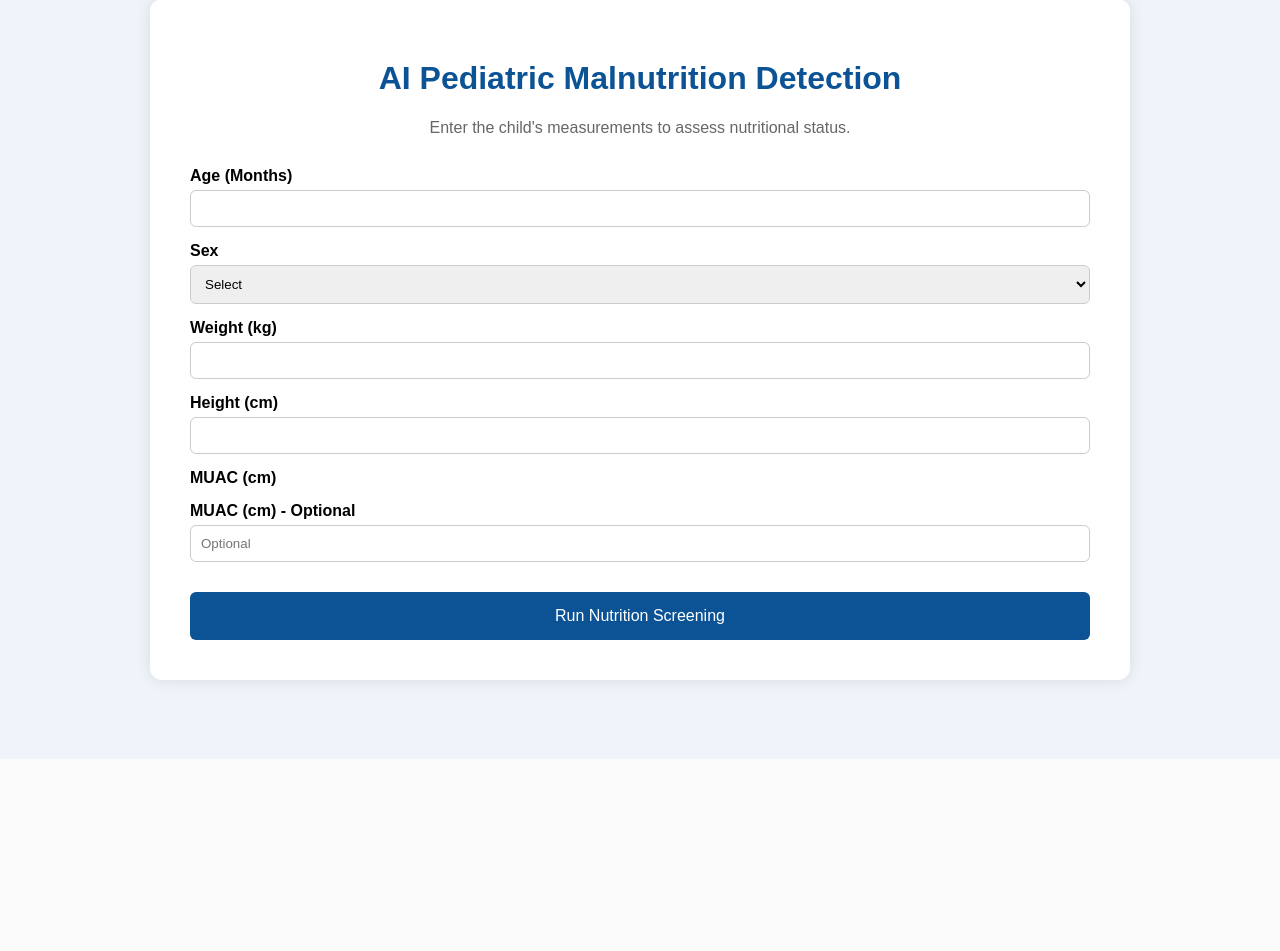
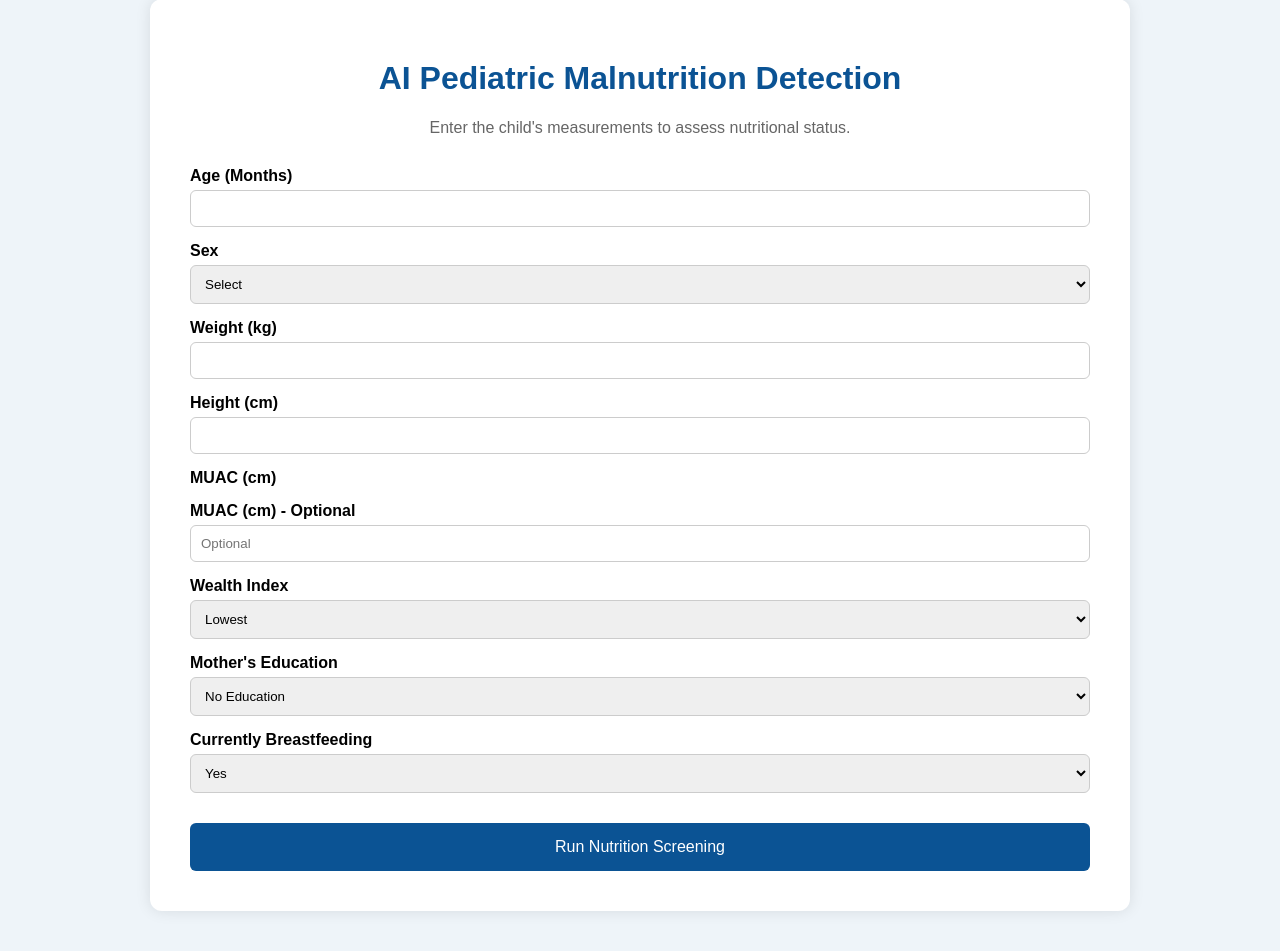
Before and after one commit to mariyamallick/AI-Pediatric-Malnutrition-Detection, a Flask app: page / in a window 1280 px wide. Shown: the part 41-992 px from the top of the page. Before the commit the page ends 800 px from the top, so only its background shows below. Run offline with Flask 3, Linux system fonts and the light colour scheme; parts of the project's set-up code (start-up, migrations or seed data) failed here and were passed over.

Commit message:
Implented DHS dataset

```diff
--- a/app/app.py
+++ b/app/app.py
@@ -41,11 +41,14 @@ def home():
 def predict():
 
     sample_child = {
-        "age_months": int(request.form["age_months"]),
-        "sex": int(request.form["sex"]),
-        "weight_kg": float(request.form["weight_kg"]),
-        "height_cm": float(request.form["height_cm"]),
-        "muac_cm": float(request.form["muac_cm"]) if request.form["muac_cm"] else None
+    "age_months": int(request.form["age_months"]),
+    "sex": int(request.form["sex"]),
+    "weight_kg": float(request.form["weight_kg"]),
+    "height_cm": float(request.form["height_cm"]),
+
+    "wealth_index": int(request.form["wealth_index"]),
+    "mother_education": int(request.form["mother_education"]),
+    "currently_breastfeeding": int(request.form["currently_breastfeeding"])
     }
 
     errors = validate_input(sample_child)
--- a/app/templates/index.html
+++ b/app/templates/index.html
@@ -60,6 +60,32 @@ Enter the child's measurements to assess nutritional status.
     placeholder="Optional"
 >
 
+<label>Wealth Index</label>
+
+<select name="wealth_index" required>
+    <option value="1">Lowest</option>
+    <option value="2">Second</option>
+    <option value="3">Middle</option>
+    <option value="4">Fourth</option>
+    <option value="5">Highest</option>
+</select>
+
+<label>Mother's Education</label>
+
+<select name="mother_education" required>
+    <option value="0">No Education</option>
+    <option value="1">Primary</option>
+    <option value="2">Secondary</option>
+    <option value="3">Higher</option>
+</select>
+
+<label>Currently Breastfeeding</label>
+
+<select name="currently_breastfeeding" required>
+    <option value="1">Yes</option>
+    <option value="0">No</option>
+</select>
+
 <button type="submit">
 
 Run Nutrition Screening
```
